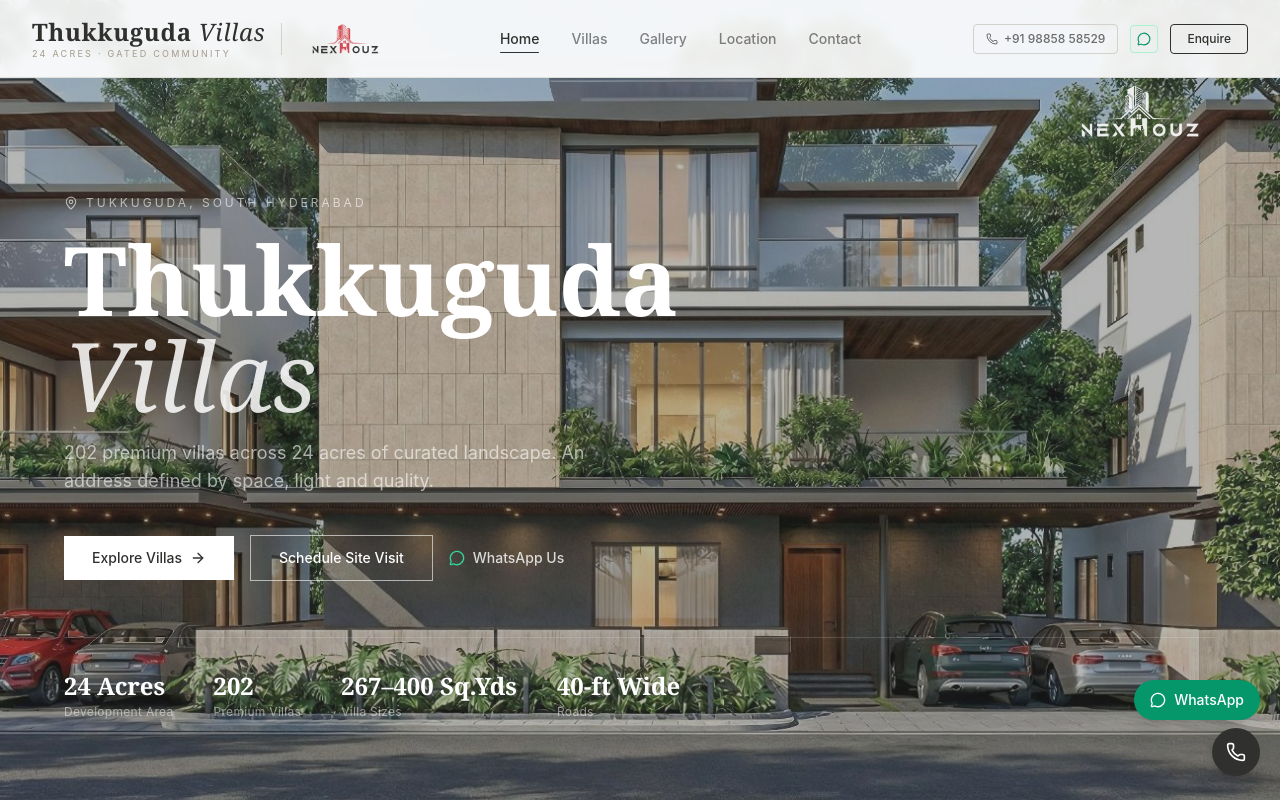
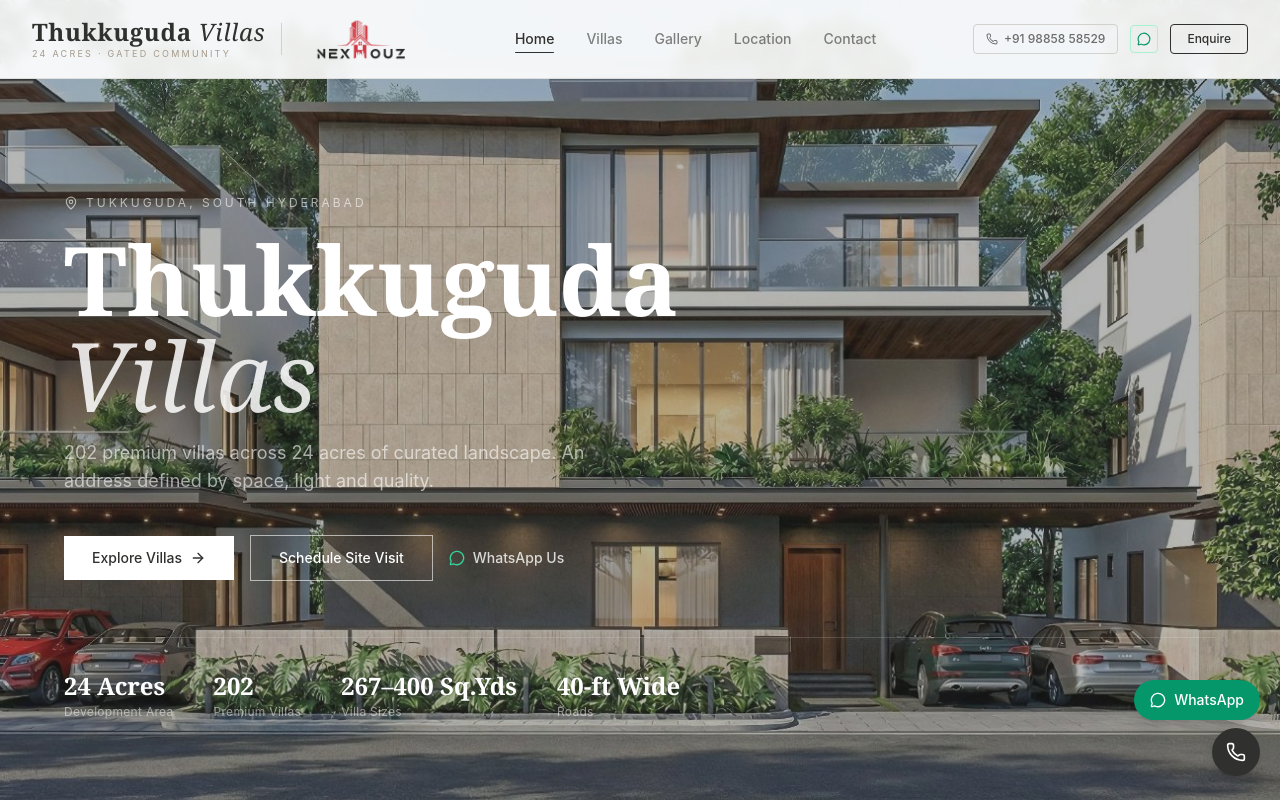
Before and after one commit to KEEekshithMadhav/thukkuguda-villas, a Next.js app: page / in a window 1280 px wide. Shown: the top 802 px of the page. Built offline with nearby package versions, Linux system fonts and the light colour scheme.

Commit message:
Remove duplicate hero logo, enlarge navbar NexHouz logo, add NexHouz office address to footer

```diff
--- a/src/components/layout/Footer.tsx
+++ b/src/components/layout/Footer.tsx
@@ -129,9 +129,13 @@ const Footer: React.FC = () => {
                 style={{ filter: 'brightness(0) invert(1)' }}
               />
             </a>
-            <p className="text-xs text-white/30 mt-3 leading-relaxed">
-              Premium Real Estate Marketing
-            </p>
+            <div className="mt-3 space-y-1">
+              <p className="text-xs text-white/30 leading-relaxed">
+                B-609, B Block, Asian Sun City,<br />
+                Kothaguda X Road, Kondapur,<br />
+                Hyderabad 500084
+              </p>
+            </div>
           </div>
         </div>
 
--- a/src/components/layout/Navbar.tsx
+++ b/src/components/layout/Navbar.tsx
@@ -62,15 +62,15 @@ export const Navbar: React.FC = () => {
               href="https://nexhouz.com/"
               target="_blank"
               rel="noopener noreferrer"
-              className="hidden sm:block opacity-80 hover:opacity-100 transition-opacity duration-300"
+              className="hidden sm:block opacity-85 hover:opacity-100 transition-opacity duration-300"
               title="NexHouz"
               aria-label="NexHouz"
             >
               <Image
                 src="/images/nexhouz-logo.png"
                 alt="NexHouz"
-                width={90}
-                height={28}
+                width={120}
+                height={38}
                 className="object-contain"
               />
             </a>
--- a/src/components/sections/HeroSection.tsx
+++ b/src/components/sections/HeroSection.tsx
@@ -32,26 +32,7 @@ const HeroSection: React.FC = () => {
         <div className="absolute inset-0 bg-charcoal/35" />
       </div>
 
-      {/* NexHouz Logo – upper right */}
-      <div className="absolute top-20 right-6 md:right-10 lg:right-16 z-20">
-        <a
-          href="https://nexhouz.com/"
-          target="_blank"
-          rel="noopener noreferrer"
-          className="block opacity-90 hover:opacity-100 transition-opacity duration-300"
-          title="NexHouz"
-          aria-label="NexHouz"
-        >
-          <Image
-            src="/images/nexhouz-logo.png"
-            alt="NexHouz"
-            width={160}
-            height={50}
-            className="object-contain"
-            style={{ filter: 'brightness(0) invert(1)' }}
-          />
-        </a>
-      </div>
+
 
       {/* Main content */}
       <div className="relative z-10 flex flex-col justify-end flex-1 max-w-7xl mx-auto w-full px-6 md:px-12 lg:px-16 pb-16 md:pb-20 pt-32">
```
